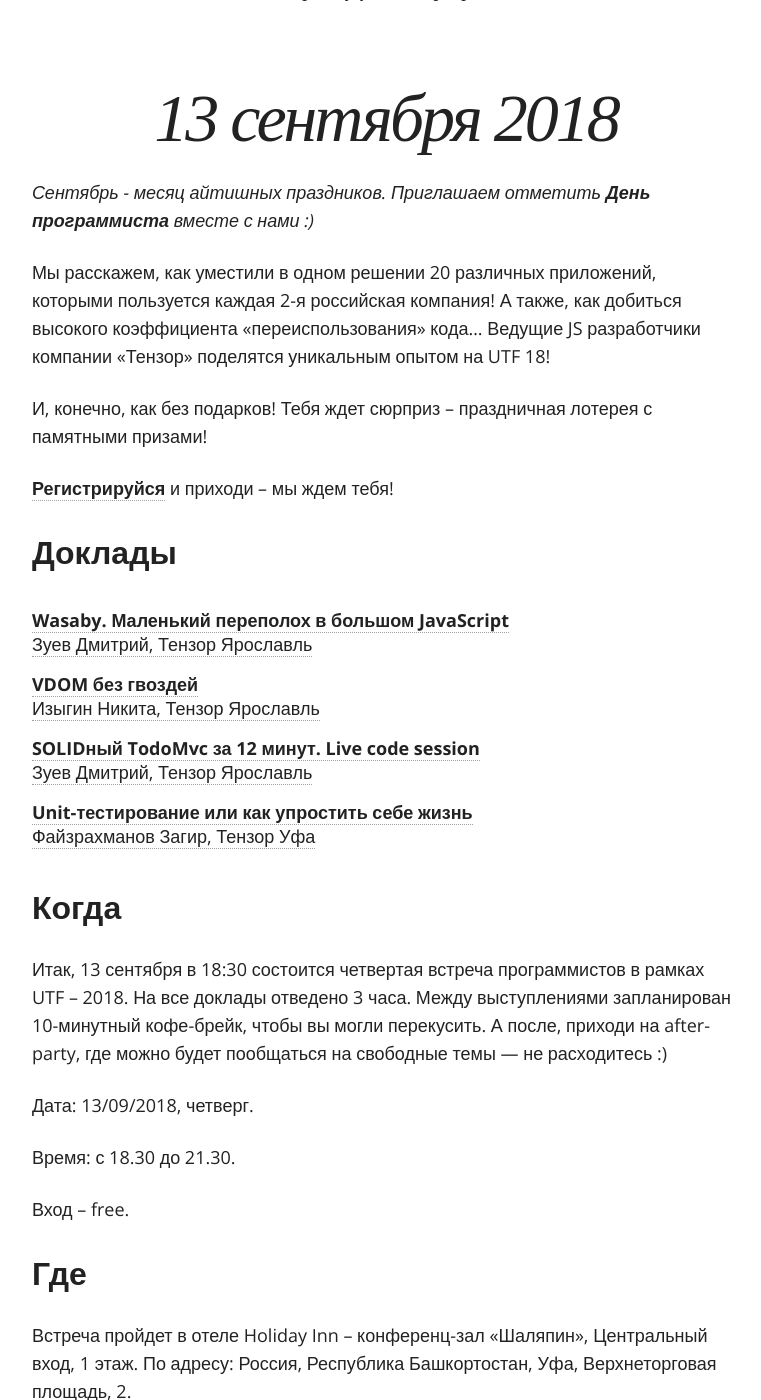
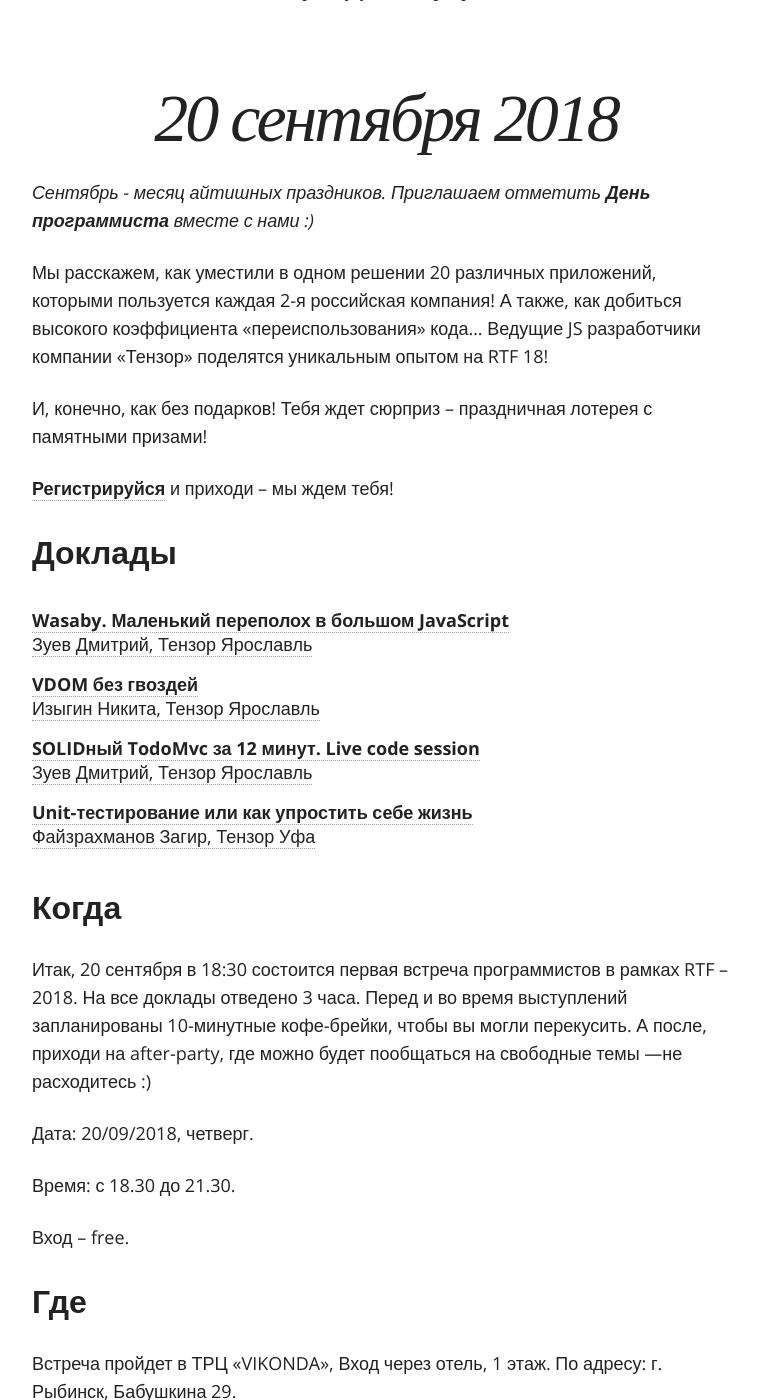
Before and after one commit to artem-ibragimov/mrt-viewer, a Jekyll site: the page built from index.md, in a window 1280 px wide and 1400 px high, scrolled down 395 px. Shown: the whole window, without its empty margins (254-1015 px from the left). Built offline with Jekyll 4.4.1, drawn with Linux system fonts in a browser that asks for light colours; nearby versions of some CDN libraries; comment, search, counter and statistics services are not loaded; some of the changed text lies outside the part shown.

Commit message:
edit index md
edit index md

```diff
--- a/CNAME
+++ b/CNAME
@@ -1 +1 @@
-conf.tensor.ru
+rtf.tensor.ru
--- a/index.md
+++ b/index.md
@@ -1,13 +1,13 @@
 ---
 layout: page
-title: 13 сентября 2018
+title: 20 сентября 2018
 excerpt:
 comments: true
 ---
 
 *Сентябрь - месяц айтишных праздников. Приглашаем отметить **День программиста** вместе с нами :)*
 
-Мы расскажем, как уместили в одном решении 20 различных приложений, которыми пользуется каждая 2-я российская компания!  А также, как добиться высокого коэффициента «переиспользования» кода… Ведущие JS разработчики компании «Тензор» поделятся уникальным опытом на UTF 18!
+Мы расскажем, как уместили в одном решении 20 различных приложений, которыми пользуется каждая 2-я российская компания! А также, как добиться высокого коэффициента «переиспользования» кода... Ведущие JS разработчики компании «Тензор» поделятся уникальным опытом на RTF 18!
 
 И, конечно, как без подарков! Тебя ждет сюрприз – праздничная лотерея с памятными призами!
 
@@ -36,9 +36,9 @@
 Когда
 -----
 
-Итак, 13 сентября в 18:30 состоится четвертая встреча программистов в рамках UTF – 2018.  На все доклады отведено 3 часа. Между выступлениями запланирован 10-минутный кофе-брейк, чтобы вы могли перекусить. А после, приходи на after-party, где можно будет пообщаться на свободные темы — не расходитесь :)
+Итак, 20 сентября в 18:30 состоится первая встреча программистов в рамках RTF –2018. На все доклады отведено 3 часа. Перед и во время выступлений запланированы 10-минутные кофе-брейки, чтобы вы могли перекусить. А после, приходи на after-party, где можно будет пообщаться на свободные темы —не расходитесь :)
 
-Дата: 13/09/2018, четверг.
+Дата: 20/09/2018, четверг.
 
 Время: с 18.30 до 21.30.
 
@@ -47,16 +47,16 @@
 Где
 ---
 
-Встреча пройдет в отеле Holiday Inn – конференц-зал «Шаляпин», Центральный вход, 1 этаж. По адресу: Россия, Республика Башкортостан, Уфа, Верхнеторговая площадь, 2.
+Встреча пройдет в ТРЦ «VIKONDA», Вход через отель, 1 этаж. По адресу: г. Рыбинск, Бабушкина 29.
 
 Маршрут от остановки общественного транспорта указан на карте.
 
 Места для парковки автомобилей указаны на карте зеленым цветом.
 
-Контактные телефоны: +7(960) 800-08-08 Дарья
+Контактные телефоны: +7(920) 653-51-73 Полина
 
 
-<script type="text/javascript" charset="utf-8" async src="https://api-maps.yandex.ru/services/constructor/1.0/js/?sid=07cEbZAuz88f1MHBau5pUv2p-tKHd60J&width=750&height=750&lang=ru_RU&sourceType=constructor&scroll=true"></script>
+<script type="text/javascript" charset="utf-8" async src="https://api-maps.yandex.ru/services/constructor/1.0/js/?um=constructor%3Acd52f8c116e73c39bb701429ca0e459d78ce8793e4e75da7c77b2f9773f0cddc&amp;width=687&amp;height=502&amp;lang=ru_RU&amp;scroll=true"></script>
 
 <!--
 <ul class="post-list">
```
Also changed, not shown: README.md.
